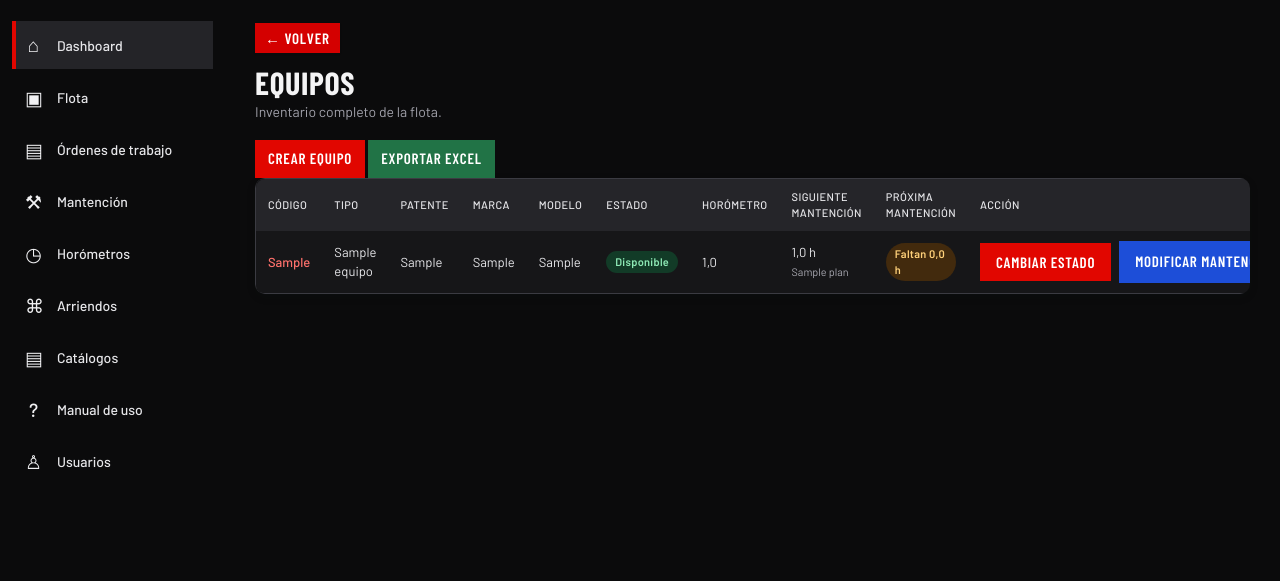
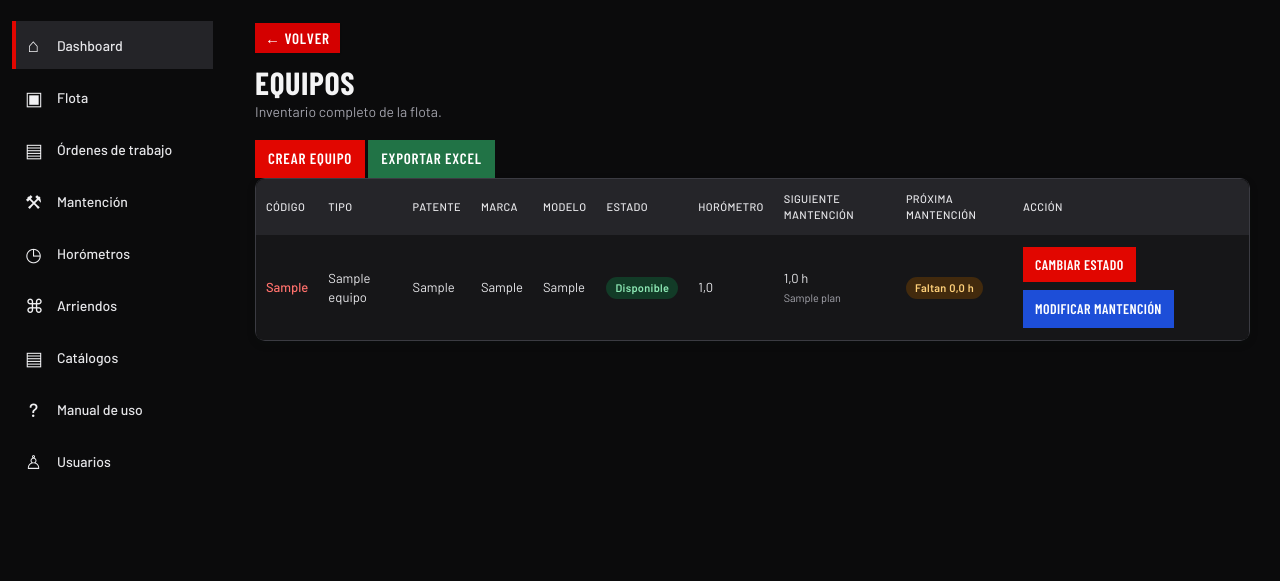
Before and after one commit to kbdd23/vilas_motorMVP_E2, a Django app: page /equipos/ in a window 1280 px wide. Shown: the part 58-639 px from the top of the page. Run offline with Django 5.2, Linux system fonts and the light colour scheme; a user stored in the database is signed in; data comes from the database, SQL or seed files in the repository; tables that the repository leaves empty hold one stand-in row (values such as "Sample post").

Commit message:
fix: fit equipos table to container width

```diff
--- a/static/styles.css
+++ b/static/styles.css
@@ -347,8 +347,16 @@ tbody tr:last-child td:last-child {
 }
 
 .tabla-scroll > table {
-    min-width: 1024px;
+    width: 100%;
+    min-width: 100%;
     box-shadow: none;
+}
+
+/* Dentro del contenedor se aprieta el relleno de las celdas: las diez columnas
+   de Equipos caben en el ancho disponible sin recurrir al scroll horizontal. */
+.tabla-scroll th,
+.tabla-scroll td {
+    padding: 12px 10px;
 }
 
 th {
@@ -888,7 +896,8 @@ td a:hover {
        se evita que la tabla se convierta en un segundo scroller. */
     .tabla-scroll > table {
         display: table;
-        width: 1024px;
+        width: 100%;
+        min-width: 640px;
         max-width: none;
         overflow: visible;
     }
@@ -2255,23 +2264,24 @@ th[aria-sort="descending"] .sort-button::after {
     color: #ffffff;
 }
 
-/* Columna Acción de Equipos: botones uno al lado del otro y sin cortar el texto.
+/* Columna Acción de Equipos: botones sin cortar el texto y con salto de línea
+   cuando el ancho aprieta, para que la tabla use el espacio disponible.
    "Cambiar estado" en rojo y "Modificar mantención" en azul. */
 .celda-acciones-equipo {
-    flex-wrap: nowrap;
+    flex-wrap: wrap;
 }
 
 .celda-acciones-equipo .btn {
     white-space: nowrap;
     text-align: center;
     /* Mismo estilo que "Crear equipo" y "Exportar Excel" */
-    padding: 10px 16px;
+    padding: 9px 12px;
     border-radius: 0;
     box-shadow: none;
     font-family: 'Barlow Condensed', sans-serif;
-    font-size: 15px;
+    font-size: 14px;
     font-weight: 600;
-    letter-spacing: .05em;
+    letter-spacing: .03em;
     text-transform: uppercase;
     text-decoration: none;
 }
```
Also changed, not shown: 1 other file.
